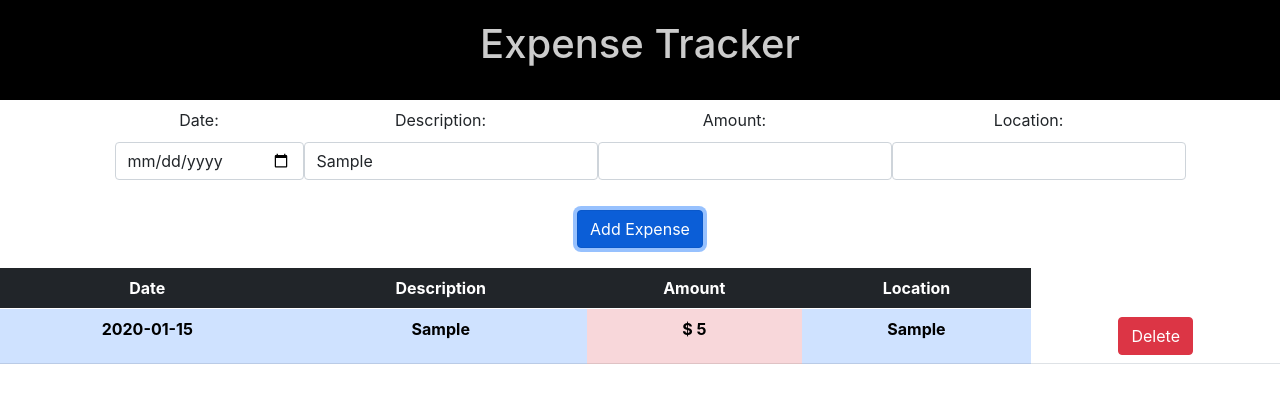
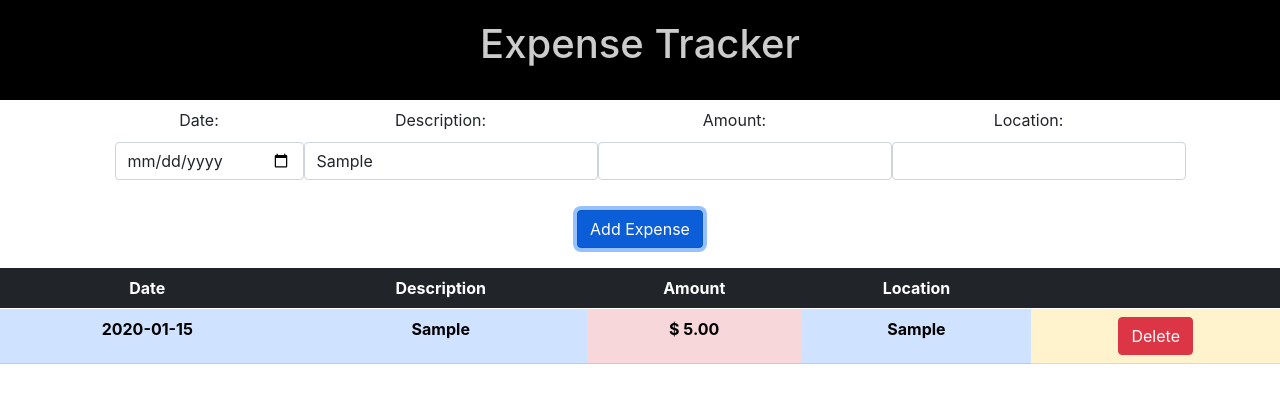
Before and after one commit to Trevorton27/nickPReactExpenseTracker, a React (Create React App) app: page / in a window 1280 px wide. Both pictures are taken after typing "2020-01-15", "Sample", "5", "Sample" into the empty fields and a click on the button "Add Expense". Shown: the top 402 px of the page. Built offline with nearby package versions, Linux system fonts and the light colour scheme.

Commit message:
delete funcitonality working

```diff
--- a/src/Expenses.js
+++ b/src/Expenses.js
@@ -11,6 +11,7 @@ function Expenses(props){
                             <th>Description</th>
                             <th>Amount</th>
                             <th>Location</th>
+                            <th></th>
                         </tr>
                     </thead>
                     <tbody >
@@ -21,10 +22,10 @@ function Expenses(props){
                         <tr key={id}>
                             <th className="table-primary">{date}</th>
                             <th className="table-primary">{description}</th>
-                            <th className="table-danger">$ {amount}</th>
+                            <th className="table-danger">$ {parseFloat(amount).toFixed(2)}</th>
                             <th className="table-primary">{location}</th>
-                            <th>
-                                <button id="delete-button" className="btn btn-danger">Delete</button>
+                            <th className="table-warning">
+                                <button id="delete-button" className="btn btn-danger" onClick={() => props.deleteExpense( id )}>Delete</button>
                             </th>
                         </tr>
                         )
--- a/src/Form.js
+++ b/src/Form.js
@@ -14,6 +14,7 @@ class Form extends React.Component {
         }
         this.handleChange = this.handleChange.bind(this)
         this.handleAddExpense = this.handleAddExpense.bind(this)
+        this.handleDeleteExpense = this.handleDeleteExpense.bind(this)
     }
 
     handleChange(e) {
@@ -35,14 +36,28 @@ class Form extends React.Component {
         }
 
         this.setState( {
-          expenseArray: [...this.state.expenseArray, newExpense],
-          date: '',
-          desription: '',
-          amount: '',
-          location: ''
+            expenseArray: [...this.state.expenseArray, newExpense],
+            date: '',
+            desription: '',
+            amount: '',
+            location: ''
 
+          } )
+
+        //    { !this.state.date ||
+        //     !this.state.description ||
+        //     !this.state.amount ||
+        //     !this.state.location ?
+        //     alert("Please fill out all fields") : true}
+
+    }
+
+    handleDeleteExpense ( id ) {
+        const deleteExpenseItem = this.state.expenseArray.filter( expense => expense.id !== id );
+
+        this.setState( {
+          expenseArray: deleteExpenseItem
         } )
-        console.log(newExpense)
       }
 
 
@@ -93,7 +108,7 @@ class Form extends React.Component {
                 <button id="add-expense" className="btn btn-primary" onClick={this.handleAddExpense}>Add Expense</button>
 
             </form>
-            <Expenses expenseArray={this.state.expenseArray} />
+            <Expenses expenseArray={this.state.expenseArray} deleteExpense={this.handleDeleteExpense} />
         </div>
         )
     }
```
